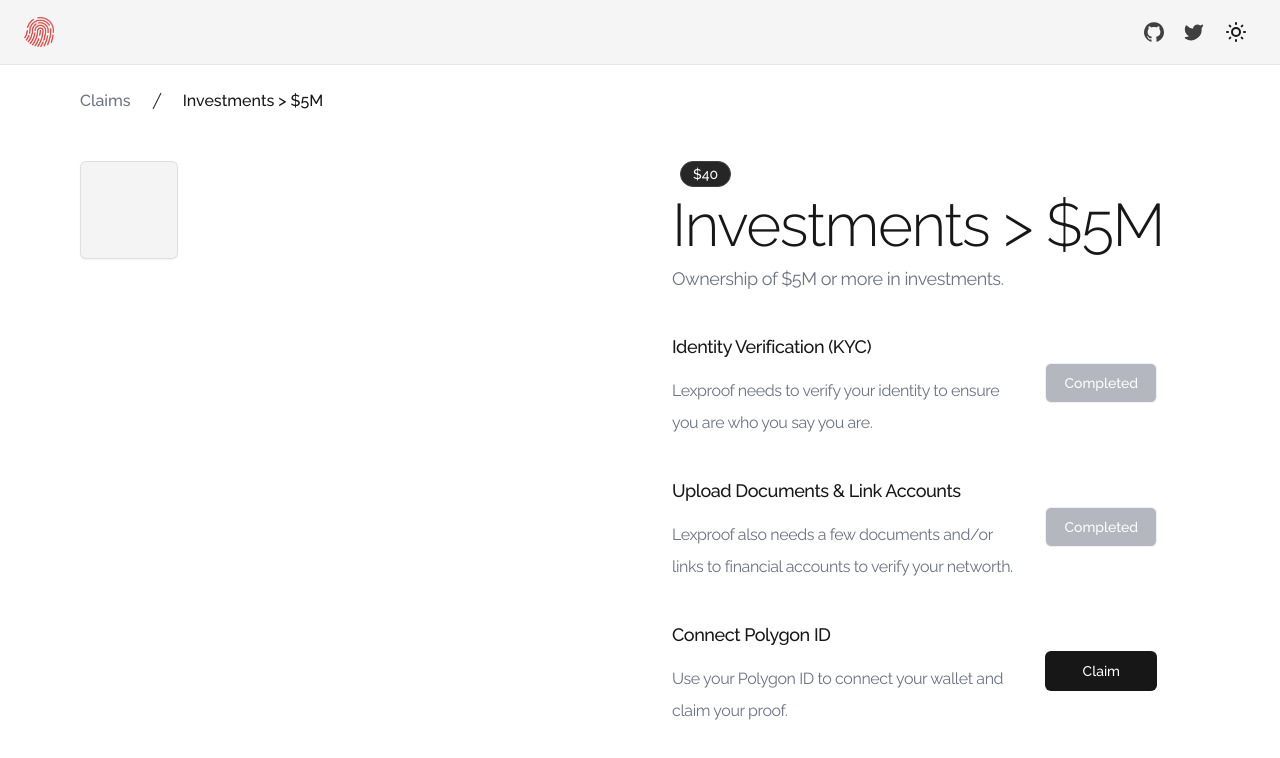
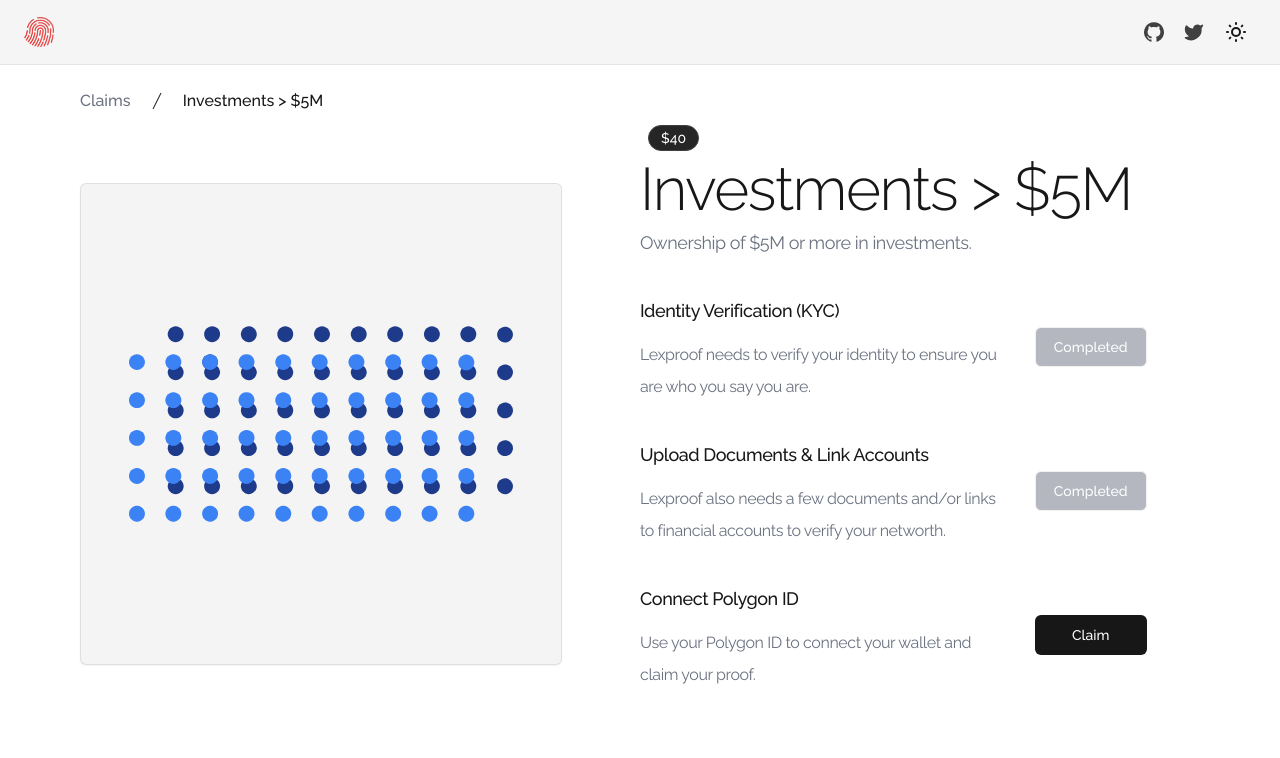
Before and after one commit to Lexproof/app, a Next.js app: page /claims/1 in a window 1280 px wide. Shown: the top 758 px of the page. Built offline with nearby package versions, Linux system fonts and the light colour scheme.

Commit message:
fix image size

```diff
--- a/app/claims/[id]/page.tsx
+++ b/app/claims/[id]/page.tsx
@@ -54,8 +54,8 @@
           ))}
         </ol>
       </nav>
-      <main className='bg-transparent p-12 sm:p-12'>
-        <div className='grid max-w-7xl grid-cols-4 gap-16 px-6 lg:px-8'>
+      <main className='sm:py-63 bg-transparent py-3 px-12 sm:px-12'>
+        <div className='grid max-w-7xl grid-cols-4 items-center px-6 lg:px-8'>
           <div className='col-span-2 mx-auto max-w-2xl space-y-6 lg:mx-0'>
             <div className='space-y-6'>
               <div className='flex flex-wrap'>
--- a/components/icons.tsx
+++ b/components/icons.tsx
@@ -34,7 +34,7 @@
     <svg
       className={cn(`h-10 w-10 group-hover:fill-blue-500`, {
         'fill-blue-500': props.filled,
-        'h-90 w-90': props.featured,
+        'h-96 w-96': props.featured,
       })}
       viewBox='0 0 116 60'
       fill='currentColor'
```
